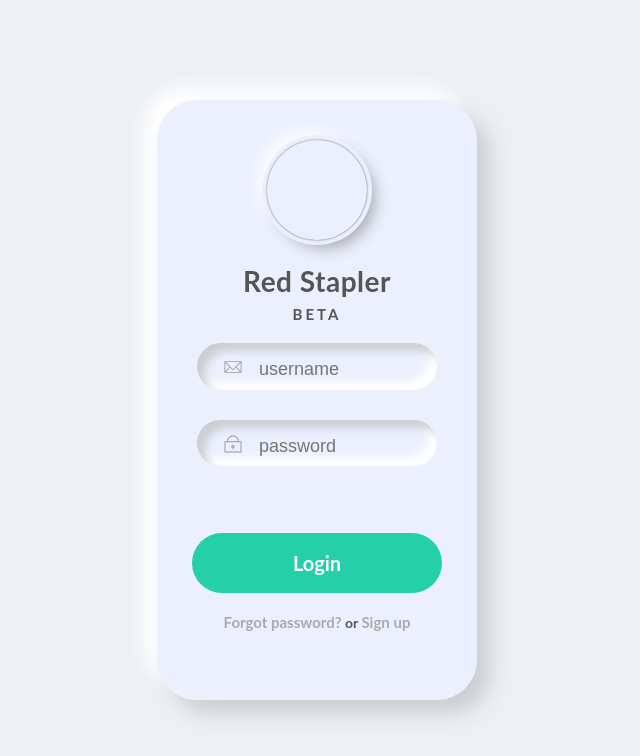
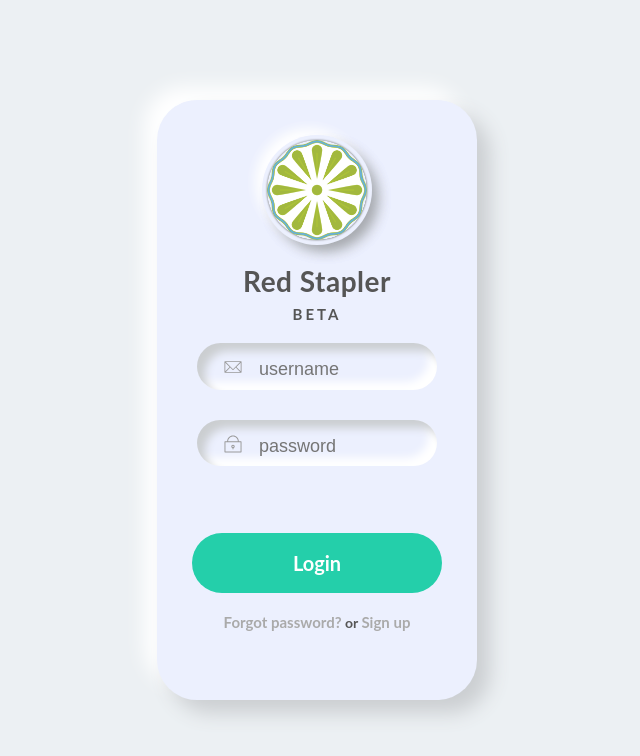
Before and after one commit to emiliocm9/Neumorphic-Design-Login, a plain HTML site: page index.html in a window 1280 px wide. Shown: the whole page, without its empty margins (323-963 px from the left). Drawn offline with Linux system fonts and the light colour scheme.

Commit message:
ADD- Logo image in position

```diff
--- a/index.html
+++ b/index.html
@@ -8,7 +8,8 @@
 </head>
 <body>
     <form class="login-div">
-        <div class="logo"></div>
+        <!-- <img src="img/logo.png" alt="DIDA Logo"> -->
+        <div class="logo"><img src="img/logo.png" alt="DIDA Logo"></div>
         <div class="title">Red Stapler</div>
         <div class="sub-title">BETA</div>
         <fieldset class="fields">
--- a/style.css
+++ b/style.css
@@ -33,8 +33,18 @@ body {
   margin: 0 auto;
 }
 
+form img {
+  width: 10rem;
+  height: 10rem;
+  position: absolute;
+  margin: 0 auto;
+  margin-left: 8.6rem;
+  border-radius: 50%;
+  margin: 0 auto;
+  box-shadow: 0 0 0.2rem #5f5f5f, 0 0 0 0.5rem #ecf0fe, 0.8rem 0.8rem 1.5rem #a7aaaf, -0.8rem -0.8rem 1.5rem #fff;
+}
+
 .logo {
-  background-image: url(/img/logo.png);
   width: 10rem;
   height: 10rem;
   border-radius: 50%;
```
Also changed, not shown: img/image05.jpg (added).
